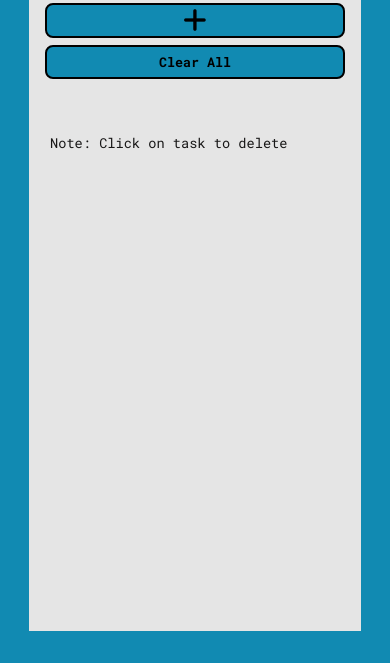
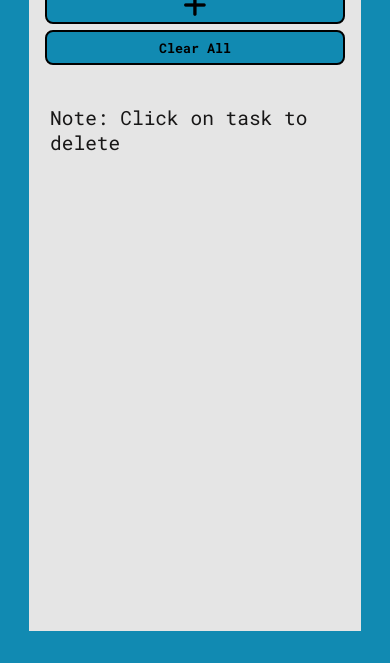
Before and after one commit to divyansh-at-github/Todo-App, a plain HTML site: page index.html in a window 390 px wide. Shown: the part 181-844 px from the top of the page. Drawn offline with Linux system fonts and the light colour scheme.

Commit message:
some bug fixes

```diff
--- a/style.css
+++ b/style.css
@@ -98,6 +98,7 @@ li {
   .app-container {
     width: 85vw;
     padding: 1rem;
+    gap: 0.1rem;
 
   }
   .heading {
@@ -105,7 +106,7 @@ li {
 
   }
   .para{
-    font-size: 3.5vw;
+    font-size: 5vw;
     color: rgb(24, 23, 23);
   }
   .todo-input {
```
